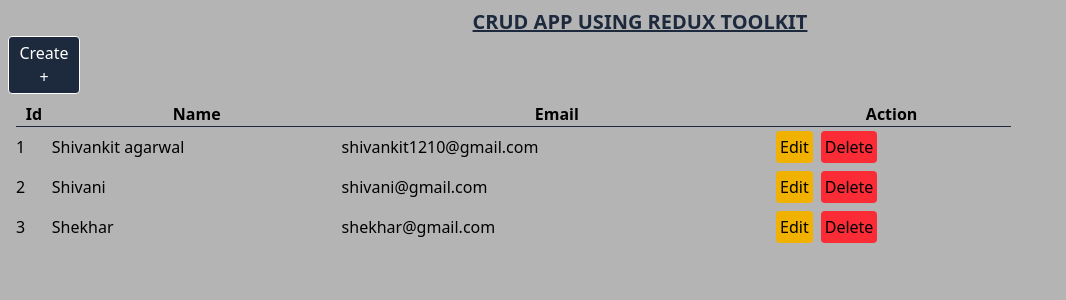
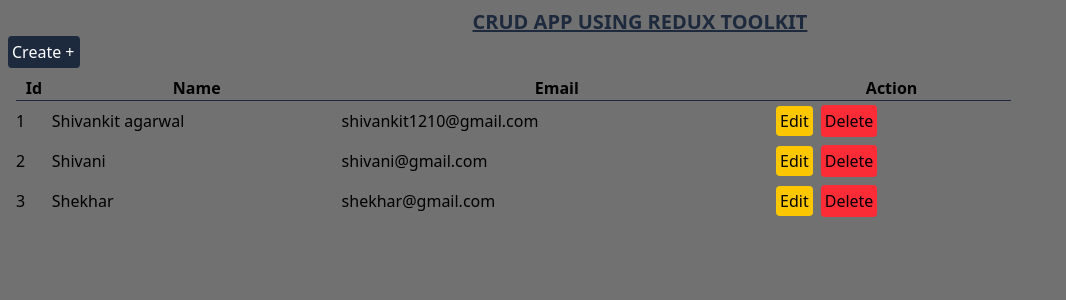
Before and after one commit to Shivankit-1210/training-period, a React (Vite) app in the folder Day4/Crud-Redux/: page / in a window 1280 px wide. Shown: the top 300 px of the page, without its empty margins (0-1066 px from the left). Built offline with nearby package versions, Linux system fonts and the light colour scheme.

Commit message:
Added styling and hot toast for notification

```diff
--- a/Day4/Crud-Redux/src/App.css
+++ b/Day4/Crud-Redux/src/App.css
@@ -1,6 +1,6 @@
 @import "tailwindcss";
 body {
-    background: #b4b4b4;
+    background: #727171;
     height: 100%;
     width: 100%;
 }
--- a/Day4/Crud-Redux/src/App.jsx
+++ b/Day4/Crud-Redux/src/App.jsx
@@ -2,15 +2,18 @@ import "./App.css";
 import Home from "./Home";
 import { BrowserRouter, Routes, Route } from "react-router-dom";
 import Create from "./Create";
+import Update from "./Update"
 
 function App() {
   return (
     <BrowserRouter>
+
       <div className="w-full h-full flex item-center justify-center p-2 flex-col">
       <h2 className='font-bold text-center text-slate-800 text-xl underline'>CRUD APP USING REDUX TOOLKIT </h2>
         <Routes>
           <Route path="/" element={<Home/>} />
           <Route path="/create" element={<Create/>} />
+          <Route path="/edit/:id" element={<Update/>} />
         </Routes>
       </div>
     </BrowserRouter>
--- a/Day4/Crud-Redux/src/Create.jsx
+++ b/Day4/Crud-Redux/src/Create.jsx
@@ -2,6 +2,7 @@ import React, { useState } from 'react';
 import { addUser } from './UserReducer';
 import {  useDispatch, useSelector } from 'react-redux';
 import { useNavigate } from 'react-router-dom';
+import toast from 'react-hot-toast';
 
 
 
@@ -30,6 +31,7 @@ const Create = () => {
     e.preventDefault();
     const {name, email} = formData;
     dispatch(addUser({id:users[users.length -1].id +1, name, email}))
+    toast.success("User Added successfully !")
     navigate('/')
 
     // Clear form after submission
--- a/Day4/Crud-Redux/src/Home.jsx
+++ b/Day4/Crud-Redux/src/Home.jsx
@@ -1,6 +1,8 @@
 import React from 'react'
 import { useSelector } from 'react-redux'
 import { Link } from 'react-router-dom'
+// import Toaster from 'react-hot-toast'
+
 
 
 const Home = () => {
@@ -11,7 +13,8 @@ const Home = () => {
     console.log("hi", users)
   return (
     <div className=' w-[80%] flex flex-col'>
-       <Link to="/create " className='cursor-pointer flex text-center bg-slate-800 w-18 p-1  rounded-sm border text-white justify-items-start '>Create +</Link >
+      {/* <Toaster/> */}
+       <Link to="/create " className='cursor-pointer flex text-center bg-slate-800 w-18 p-1 border-none hover:bg-slate-900  rounded-sm border text-white justify-items-start '>Create +</Link >
        <table className='m-2'>
         <thead className=' border-slate-800 border-b'>
             <tr >
@@ -29,8 +32,8 @@ const Home = () => {
         <td>{user.name}</td>
         <td>{user.email}</td>
         <td>
-           <button className='bg-yellow-500 p-1 m-1 rounded-sm '>Edit</button>
-           <button className='bg-red-500 p-1 m-1 rounded-sm'>Delete</button>
+           <Link to={`/edit/${user.id}` }className='bg-yellow-400 hover:bg-yellow-500 p-1 m-1 rounded-sm  cursor-pointer'>Edit</Link>
+           <button className='bg-red-500 hover:bg-red-600 p-1 m-1 rounded-sm cursor-pointer'>Delete</button>
         </td>
        </tr>
     )
--- a/Day4/Crud-Redux/src/Update.jsx
+++ b/Day4/Crud-Redux/src/Update.jsx
@@ -3,7 +3,7 @@ import React from 'react'
 const Update = () => {
   return (
     <div>
-
+      <h1>update</h1>
     </div>
   )
 }
```
